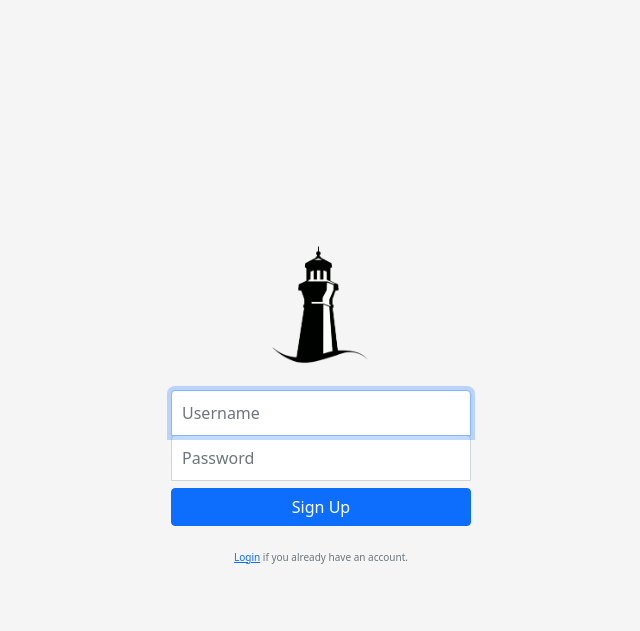
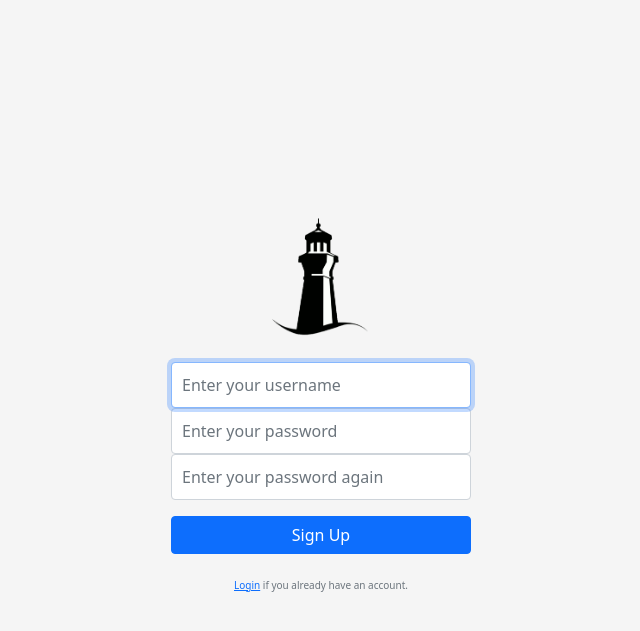
Before and after one commit to Yang-Wei-Ting/williams_website, a Django app: page /accounts/signup/ in a window 1280 px wide. Shown: the top 631 px of the page, without its empty margins (319-959 px from the left). Run offline with Django 3.2, Linux system fonts and the light colour scheme; parts of the project's set-up code (start-up, migrations or seed data) failed here and were passed over; some libraries are stand-ins or nearby versions.

Commit message:
implemented UserCreationForm in signup page instead

```diff
--- a/accounts/forms.py
+++ /dev/null
@@ -1,8 +0,0 @@
-from django import forms
-from django.contrib.auth.models import User
-
-
-class SignupForm(forms.ModelForm):
-    class Meta:
-        model = User
-        fields = ['username', 'password']
--- a/accounts/views.py
+++ b/accounts/views.py
@@ -1,15 +1,15 @@
 from django.http import HttpResponseRedirect
 from django.shortcuts import render
 
-from .forms import SignupForm
+from django.contrib.auth.forms import UserCreationForm
 
 
 def signup_view(request):
     if request.method == 'POST':
-        form = SignupForm(request.POST)
+        form = UserCreationForm(request.POST)
         if form.is_valid():
             form.save()
             return HttpResponseRedirect('/accounts/login/')
     else:
-        form = SignupForm()
+        form = UserCreationForm()
     return render(request, 'registration/signup.html', context={'form': form})
--- a/static/css/registration/base.css
+++ b/static/css/registration/base.css
@@ -29,18 +29,11 @@ body {
   z-index: 2;
 }
 
-.form-signin input[type="text"] {
-  margin-bottom: -1px;
-  border-bottom-right-radius: 0;
-  border-bottom-left-radius: 0;
-}
-
-.form-signin input[type="password"] {
-  margin-bottom: 10px;
-  border-top-left-radius: 0;
-  border-top-right-radius: 0;
-}
-
 p.text-muted.smaller {
   font-size: x-small;
 }
+
+ul.errorlist {
+  font-size: x-small;
+  text-align: left;
+}
--- a/templates/registration/login.html
+++ b/templates/registration/login.html
@@ -13,9 +13,9 @@
 
   <form action="{% url 'login' %}?next={{ next }}" method="POST">
     {% csrf_token %}
-    <input type="text" name="username" placeholder="Username" class="form-control" required autofocus>
-    <input type="password" name="password" placeholder="Password" class="form-control" required>
-    <input type="submit" value="Login" class="w-100 btn btn-primary mt-2">
+    <input type="text" name="username" placeholder="Enter your username" class="form-control" required autofocus>
+    <input type="password" name="password" placeholder="Enter your password" class="form-control" required>
+    <input type="submit" value="Login" class="w-100 btn btn-primary mt-3">
   </form>
 
   <p class="text-muted smaller mt-4 mb-0">
--- a/templates/registration/signup.html
+++ b/templates/registration/signup.html
@@ -5,12 +5,19 @@
 {% endblock title %}
 
 {% block login_or_signup %}
+  {% if form.errors %}
+    <p class="mb-4 text-muted smaller">{{ form.username.errors }}</p>
+    <p class="mb-4 text-muted smaller">{{ form.password1.errors }}</p>
+    <p class="mb-4 text-muted smaller">{{ form.password2.errors }}</p>
+  {% endif %}
+
   <form action="{% url 'signup' %}" method="POST">
     {% csrf_token %}
     {% load widget_tweaks %}
-    {{ form.username|attr:"placeholder:Username"|attr:"class:form-control"|attr:"autofocus" }}
-    {{ form.password|attr:"placeholder:Password"|attr:"class:form-control" }}
-    <input type="submit" value="Sign Up" class="w-100 btn btn-primary mt-2">
+    {{ form.username|attr:"placeholder:Enter your username"|attr:"class:form-control"|attr:"autofocus" }}
+    {{ form.password1|attr:"placeholder:Enter your password"|attr:"class:form-control" }}
+    {{ form.password2|attr:"placeholder:Enter your password again"|attr:"class:form-control" }}
+    <input type="submit" value="Sign Up" class="w-100 btn btn-primary mt-3">
   </form>
 
   <p class="text-muted smaller mt-4 mb-0">
```
